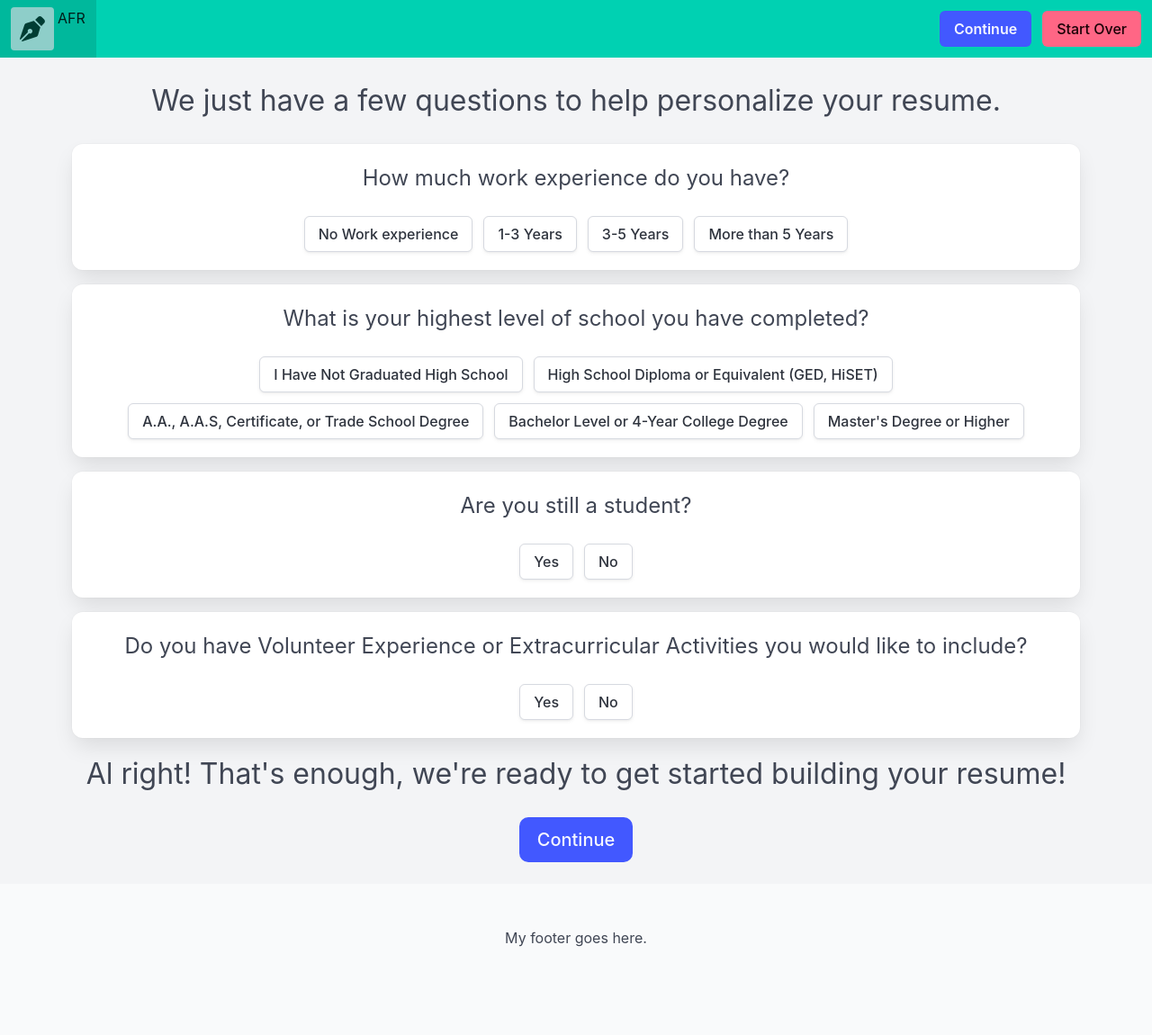
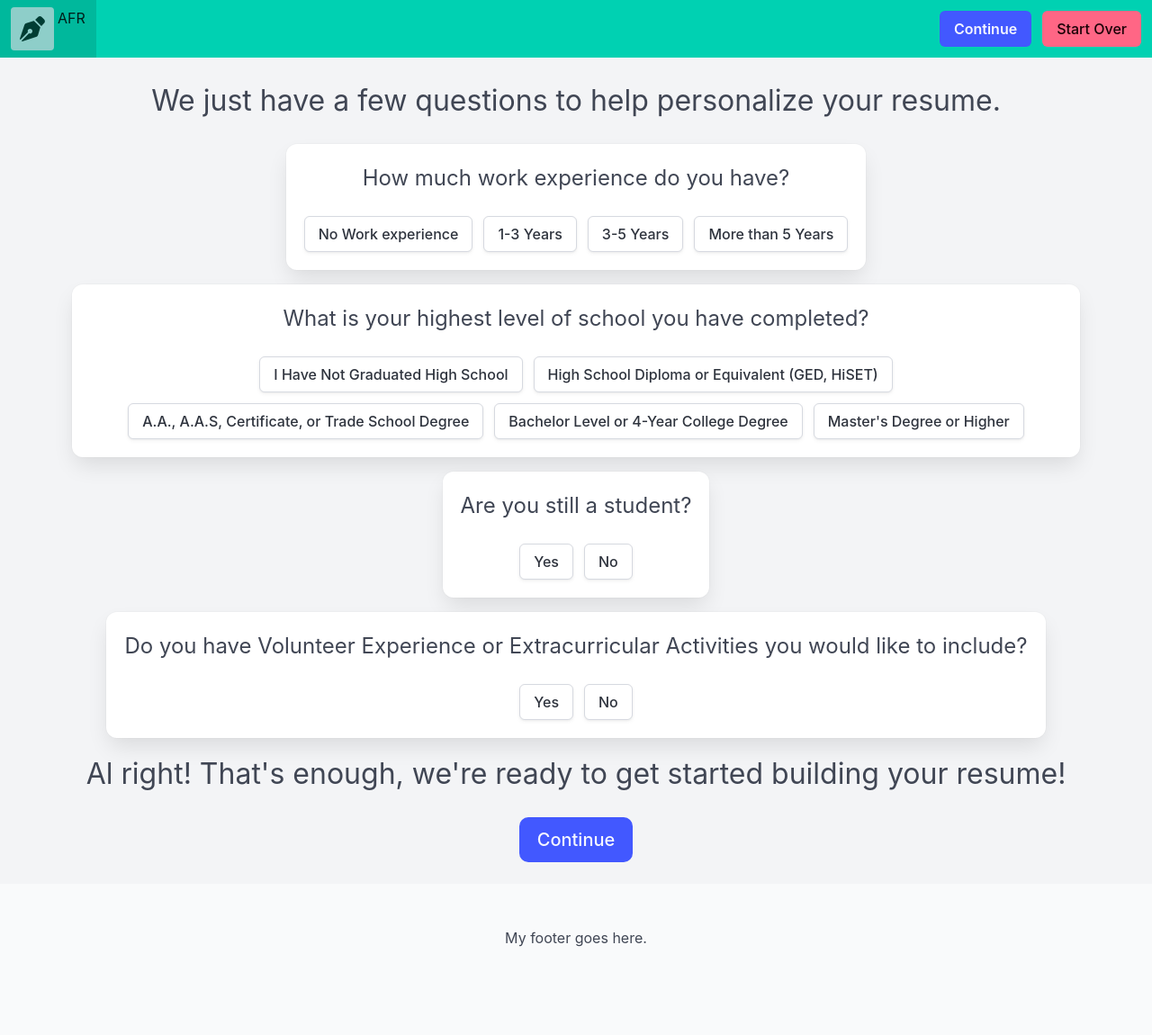
Before and after one commit to HeirOfNorton/alwaysfreeresume, a Jekyll site: the page built from pages/start.html, in a window 1280 px wide. Shown: the whole page at 90% size. Built offline with Jekyll 4.4.1, drawn with Linux system fonts in a browser that asks for light colours.

Commit message:
more spacing tweaks for the questions

```diff
--- a/assets/style.css
+++ b/assets/style.css
@@ -3,3 +3,7 @@ html, body {
     height: 100%;
     background-color: var(--bulma-white-ter);
 }
+
+.is-fit {
+    width: fit-content;
+}
--- a/pages/start.html
+++ b/pages/start.html
@@ -9,7 +9,7 @@ title: Let's get started!
         We just have a few questions to help personalize your resume.
     </p>
 
-    <div class="block box my-4">
+    <div class="block box my-4 mx-auto is-fit">
         <p class="block">
             How much work experience do you have?
         </p>
@@ -29,7 +29,7 @@ title: Let's get started!
         </div>
     </div>
 
-    <div class="block box my-4">
+    <div class="block box my-4 mx-auto is-fit">
         <p class="block">
             What is your highest level of school you have completed?
         </p>
@@ -52,7 +52,7 @@ title: Let's get started!
         </div>
     </div>
 
-    <div class="block box my-4">
+    <div class="block box my-4 mx-auto is-fit">
         <p class="block">
             Are you still a student?
         </p>
@@ -66,7 +66,7 @@ title: Let's get started!
         </div>
     </div>
 
-    <div class="block box my-4">
+    <div class="block box my-4 mx-auto is-fit">
         <p class="block">
             Do you have Volunteer Experience or Extracurricular Activities you would like to include?
         </p>
```
